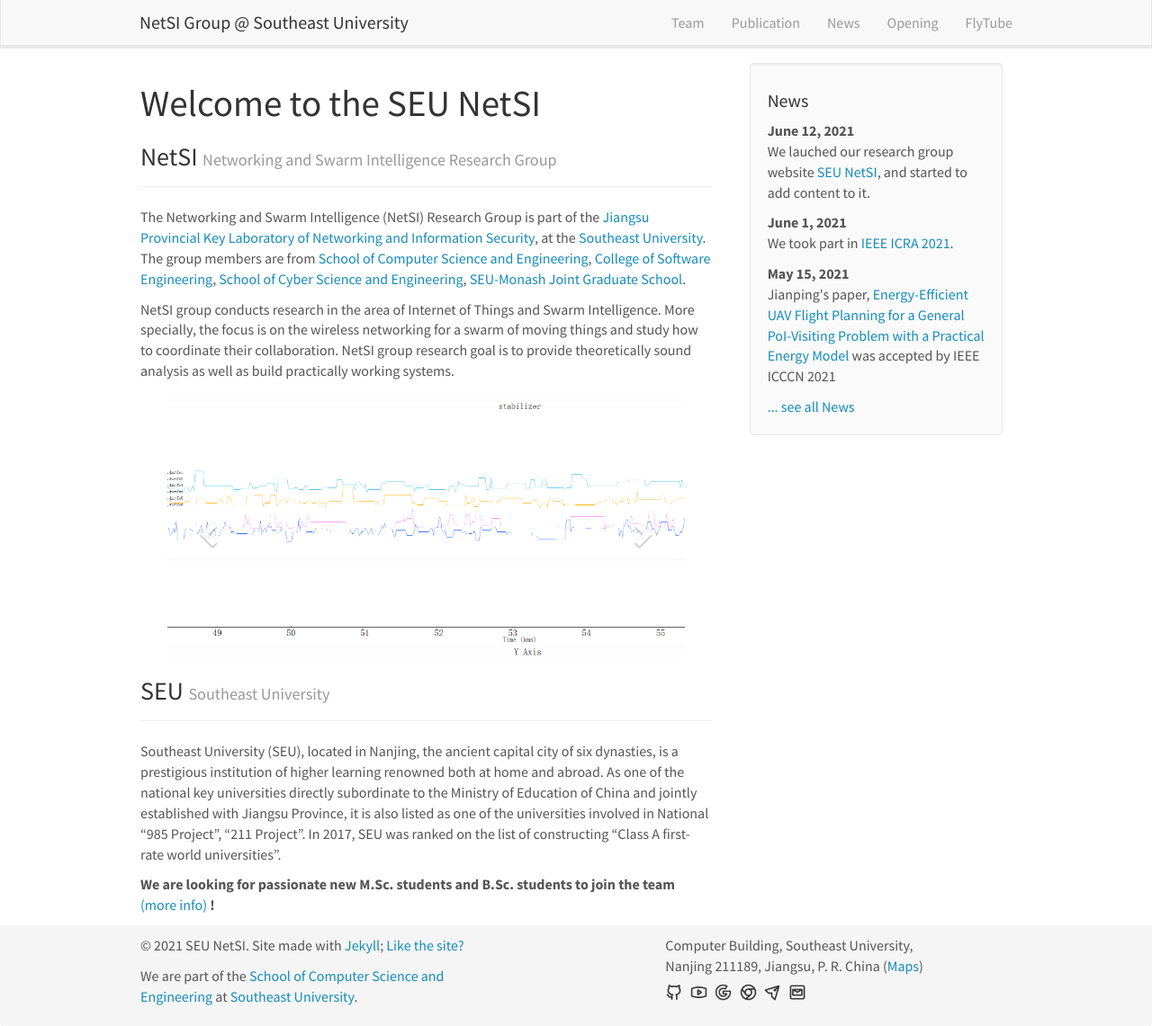
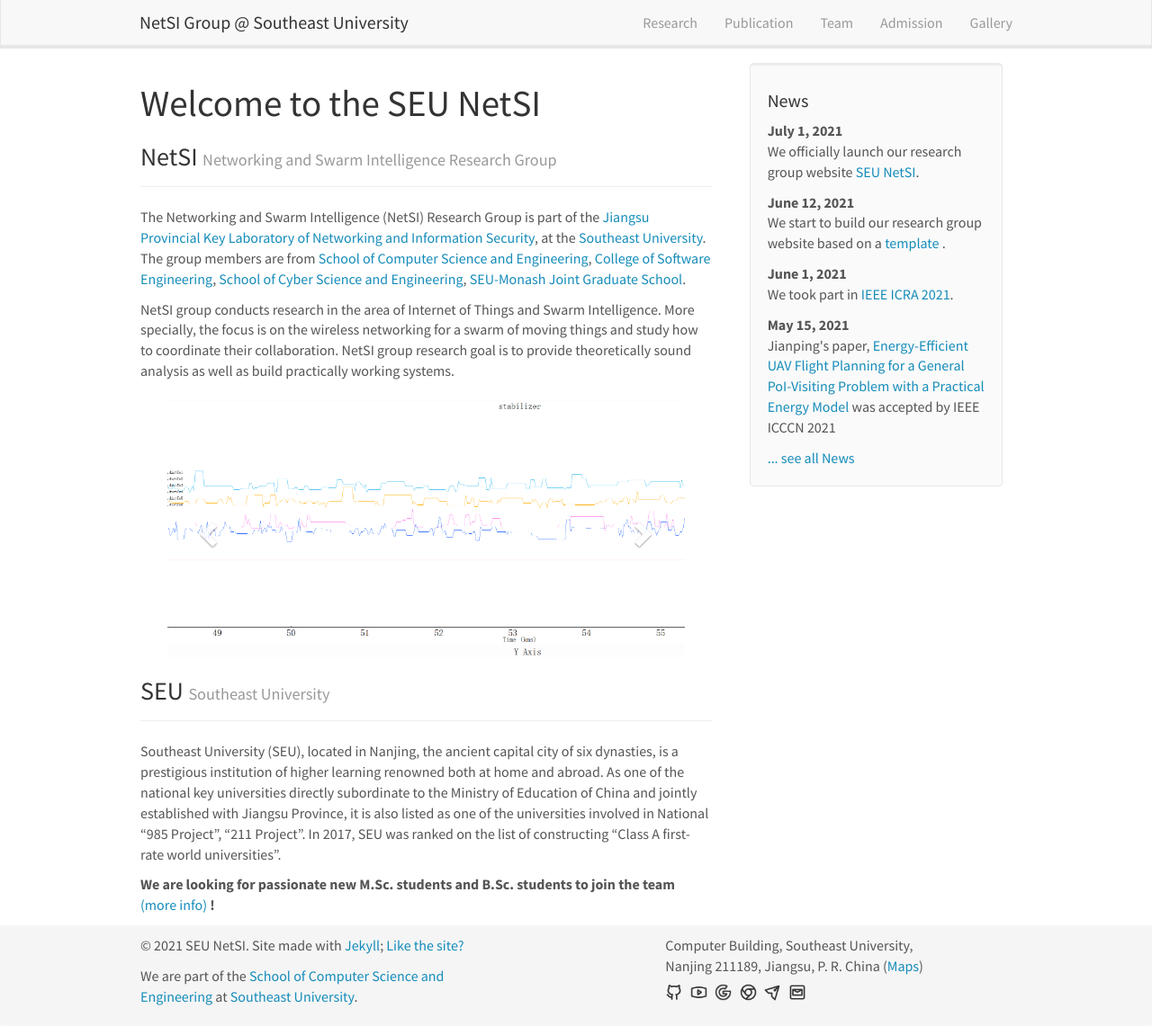
Before and after one commit to SEU-NetSI/seu-netsi.github.io, a Jekyll site: the page built from _pages/home.md, in a window 1280 px wide and 1141 px high. Shown: the whole window at 90% size. Built offline with Jekyll 4.4.1, drawn with Linux system fonts in a browser that asks for light colours; nearby versions of some CDN libraries.

Commit message:
change the header bar, re-order the pages, and update news

```diff
--- a/_data/news.yml
+++ b/_data/news.yml
@@ -1,6 +1,9 @@
+
+- date: July 1, 2021
+  headline: "We officially launch our research group website <a href='https://seu-netsi.net/' target='_blank'>SEU NetSI</a>."
 
 - date: June 12, 2021
-  headline: "We lauched our research group website <a href='https://seu-netsi.net/' target='_blank'>SEU NetSI</a>, and started to add content to it."
+  headline: "We start to build our research group website based on a <a href='https://seu-netsi.net/aboutwebsite.html' target='_blank'>template </a>."
 
 - date: June 1, 2021
   headline: "We took part in <a href='https://www.ieee-icra.org/' target='_blank'>IEEE ICRA 2021</a>."
--- a/_includes/header.html
+++ b/_includes/header.html
@@ -12,11 +12,11 @@
 	</div>
 	<div class="collapse navbar-collapse" id="navbar-collapse-1">
 	  <ul class="nav navbar-nav navbar-right">
+		<li><a href="{{ site.url }}{{ site.baseurl }}/research">Research</a></li>
+		<li><a href="{{ site.url }}{{ site.baseurl }}/publication">Publication</a></li>
 		<li><a href="{{ site.url }}{{ site.baseurl }}/team">Team</a></li>
-		<li><a href="{{ site.url }}{{ site.baseurl }}/publication">Publication</a></li>
-		<li><a href="{{ site.url }}{{ site.baseurl }}/allnews">News</a></li>
-		<li><a href="{{ site.url }}{{ site.baseurl }}/opening">Opening</a></li>
-		<li><a href="{{ site.url }}{{ site.baseurl }}/pictures">FlyTube</a></li>
+		<li><a href="{{ site.url }}{{ site.baseurl }}/admission">Admission</a></li>
+		<li><a href="{{ site.url }}{{ site.baseurl }}/pictures">Gallery</a></li>
 	  </ul>
 	</div>
   </div>
```
Also changed, not shown: _pages/openings.md (deleted, +0 -16 lines).
